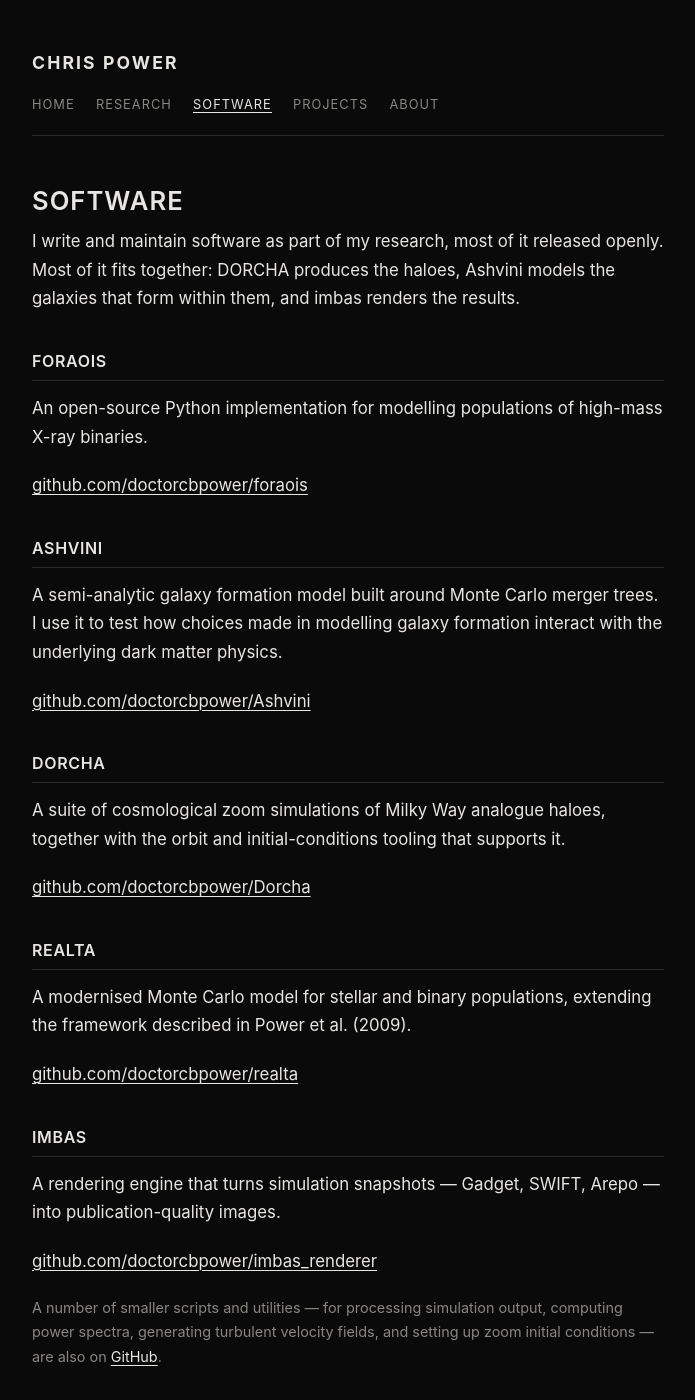
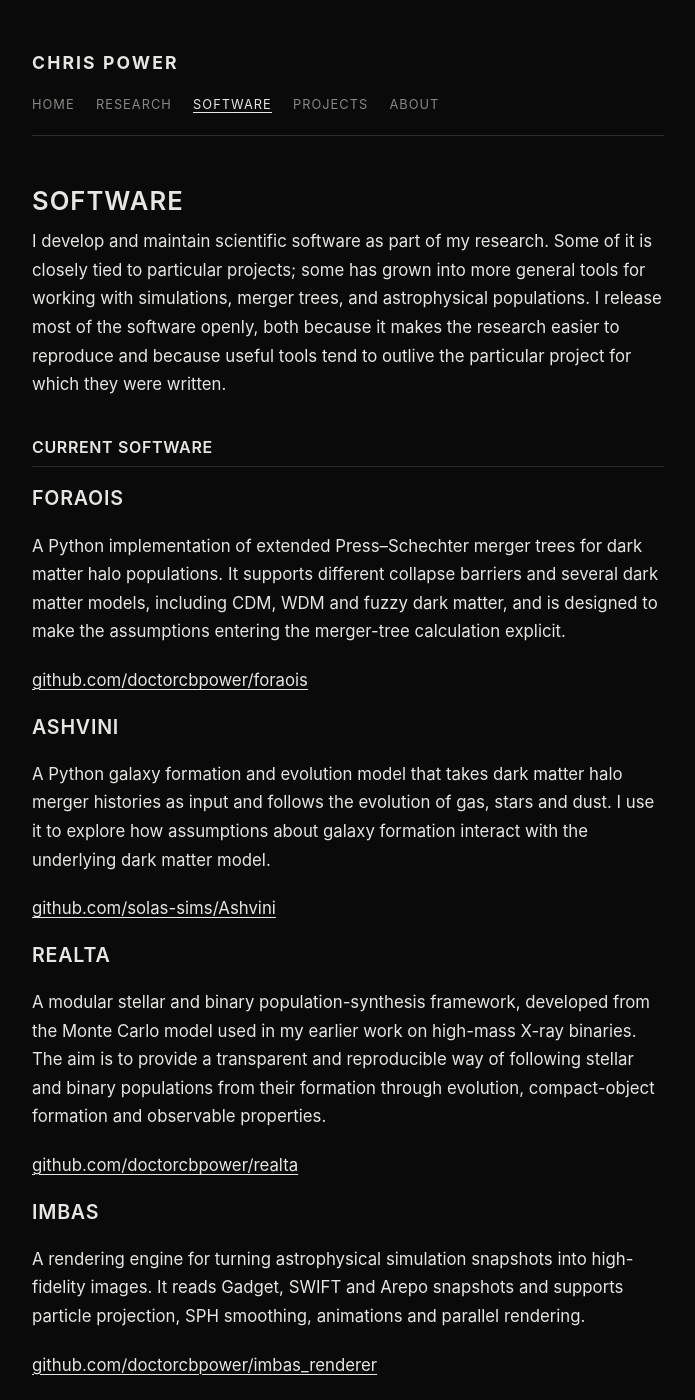
Before and after one commit to doctorcbpower/doctorcbpower.github.io, a Jekyll site: the page built from software.html, in a window 1280 px wide and 1400 px high. Shown: the whole window, without its empty margins (292-987 px from the left). Built offline with Jekyll 4.4.1, drawn with Linux system fonts in a browser that asks for light colours; some of the changed text lies outside the part shown.

Commit message:
Revise software descriptions and add new sections
Updated descriptions and organization of software projects, added new sections for current software and simulation projects.

```diff
--- a/software.html
+++ b/software.html
@@ -5,26 +5,54 @@
 ---
 <h1>Software</h1>
 
-  <p>I write and maintain software as part of my research, most of it released openly. Most of it fits together: DORCHA produces the haloes, Ashvini models the galaxies that form within them, and imbas renders the results.</p>
+<p>I develop and maintain scientific software as part of my research. Some of it is closely tied to particular projects; some has grown into more general tools for working with simulations, merger trees, and astrophysical populations. I release most of the software openly, both because it makes the research easier to reproduce and because useful tools tend to outlive the particular project for which they were written.</p>
 
-  <h2>foraois</h2>
-  <p>An open-source Python implementation for modelling populations of high-mass X-ray binaries.</p>
-  <p><a href="https://github.com/doctorcbpower/foraois">github.com/doctorcbpower/foraois</a></p>
+<h2>Current software</h2>
 
-  <h2>Ashvini</h2>
-  <p>A semi-analytic galaxy formation model built around Monte Carlo merger trees. I use it to test how choices made in modelling galaxy formation interact with the underlying dark matter physics.</p>
-  <p><a href="https://github.com/doctorcbpower/Ashvini">github.com/doctorcbpower/Ashvini</a></p>
+<h3>foraois</h3>
 
-  <h2>DORCHA</h2>
-  <p>A suite of cosmological zoom simulations of Milky Way analogue haloes, together with the orbit and initial-conditions tooling that supports it.</p>
-  <p><a href="https://github.com/doctorcbpower/Dorcha">github.com/doctorcbpower/Dorcha</a></p>
+<p>A Python implementation of extended Press&ndash;Schechter merger trees for dark matter halo populations. It supports different collapse barriers and several dark matter models, including CDM, WDM and fuzzy dark matter, and is designed to make the assumptions entering the merger-tree calculation explicit.</p>
 
-  <h2>realta</h2>
-  <p>A modernised Monte Carlo model for stellar and binary populations, extending the framework described in Power et al. (2009).</p>
-  <p><a href="https://github.com/doctorcbpower/realta">github.com/doctorcbpower/realta</a></p>
+<p><a href="https://github.com/doctorcbpower/foraois">github.com/doctorcbpower/foraois</a></p>
 
-  <h2>imbas</h2>
-  <p>A rendering engine that turns simulation snapshots &mdash; Gadget, SWIFT, Arepo &mdash; into publication-quality images.</p>
-  <p><a href="https://github.com/doctorcbpower/imbas_renderer">github.com/doctorcbpower/imbas_renderer</a></p>
+<h3>Ashvini</h3>
 
-  <p class="note">A number of smaller scripts and utilities &mdash; for processing simulation output, computing power spectra, generating turbulent velocity fields, and setting up zoom initial conditions &mdash; are also on <a href="https://github.com/doctorcbpower">GitHub</a>.</p>
+<p>A Python galaxy formation and evolution model that takes dark matter halo merger histories as input and follows the evolution of gas, stars and dust. I use it to explore how assumptions about galaxy formation interact with the underlying dark matter model.</p>
+
+<p><a href="https://github.com/solas-sims/Ashvini">github.com/solas-sims/Ashvini</a></p>
+
+<h3>realta</h3>
+
+<p>A modular stellar and binary population-synthesis framework, developed from the Monte Carlo model used in my earlier work on high-mass X-ray binaries. The aim is to provide a transparent and reproducible way of following stellar and binary populations from their formation through evolution, compact-object formation and observable properties.</p>
+
+<p><a href="https://github.com/doctorcbpower/realta">github.com/doctorcbpower/realta</a></p>
+
+<h3>imbas</h3>
+
+<p>A rendering engine for turning astrophysical simulation snapshots into high-fidelity images. It reads Gadget, SWIFT and Arepo snapshots and supports particle projection, SPH smoothing, animations and parallel rendering.</p>
+
+<p><a href="https://github.com/doctorcbpower/imbas_renderer">github.com/doctorcbpower/imbas_renderer</a></p>
+
+<h3>AnalysisTools</h3>
+
+<p>A Python toolkit for working with particle-based simulation data, designed for cosmological simulations and galaxy formation studies.
+
+<a href="https://github.com/doctorcbpower/AnalysisTools">AnalysisTools</a> for processing simulation output, and older codes for constructing galaxy components and analysing projected profiles.</p>
+
+<h2>Simulation projects</h2>
+
+<h3>SOLAS</h3>
+
+<p>SOLAS is a collaborative simulation project for modelling astrophysical transients and their observable signatures. The project includes a modified version of AREPO and associated simulation infrastructure.</p>
+
+<p><a href="https://github.com/solas-sims/arepo_solas">github.com/solas-sims/arepo_solas</a></p>
+
+<p>The SOLAS project also maintains a fork of <a href="https://github.com/solas-sims/grackle">Grackle</a>, the chemistry and radiative-cooling library used by a number of astrophysical simulation codes.</p>
+
+<h2>Supporting software</h2>
+
+<p>There are also many smaller scripts and utilities for processing simulations, generating initial conditions, analysing halo catalogues and producing derived quantities. These are generally less polished than the software above, but remain available on <a href="https://github.com/doctorcbpower">GitHub</a>.</p>
+
+<h2>Why I write software</h2>
+
+<p>For me, software is part of the scientific method rather than something separate from the research. A useful code should make the assumptions of a calculation visible, allow different physical models to be compared, and make it possible to reproduce or extend an experiment. I also like building tools that remain useful after the paper that motivated them has been published.</p>
```
